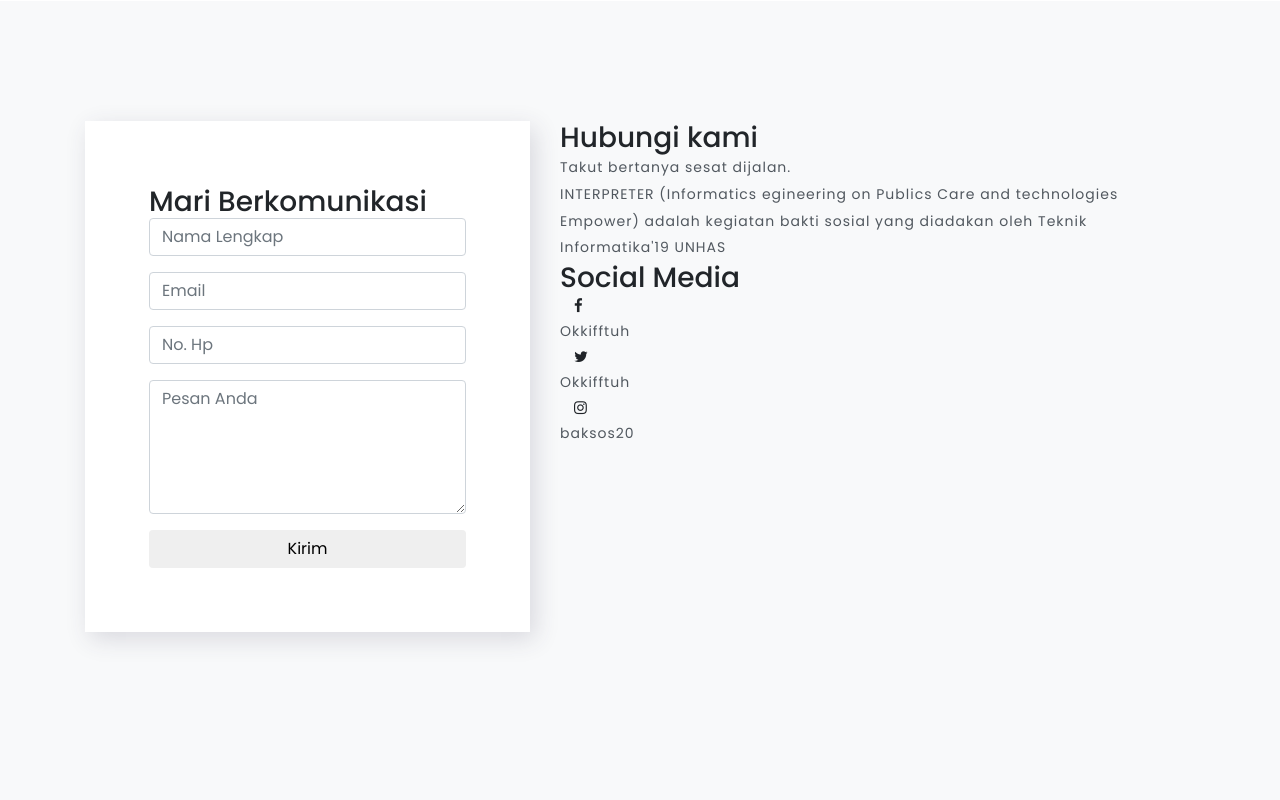
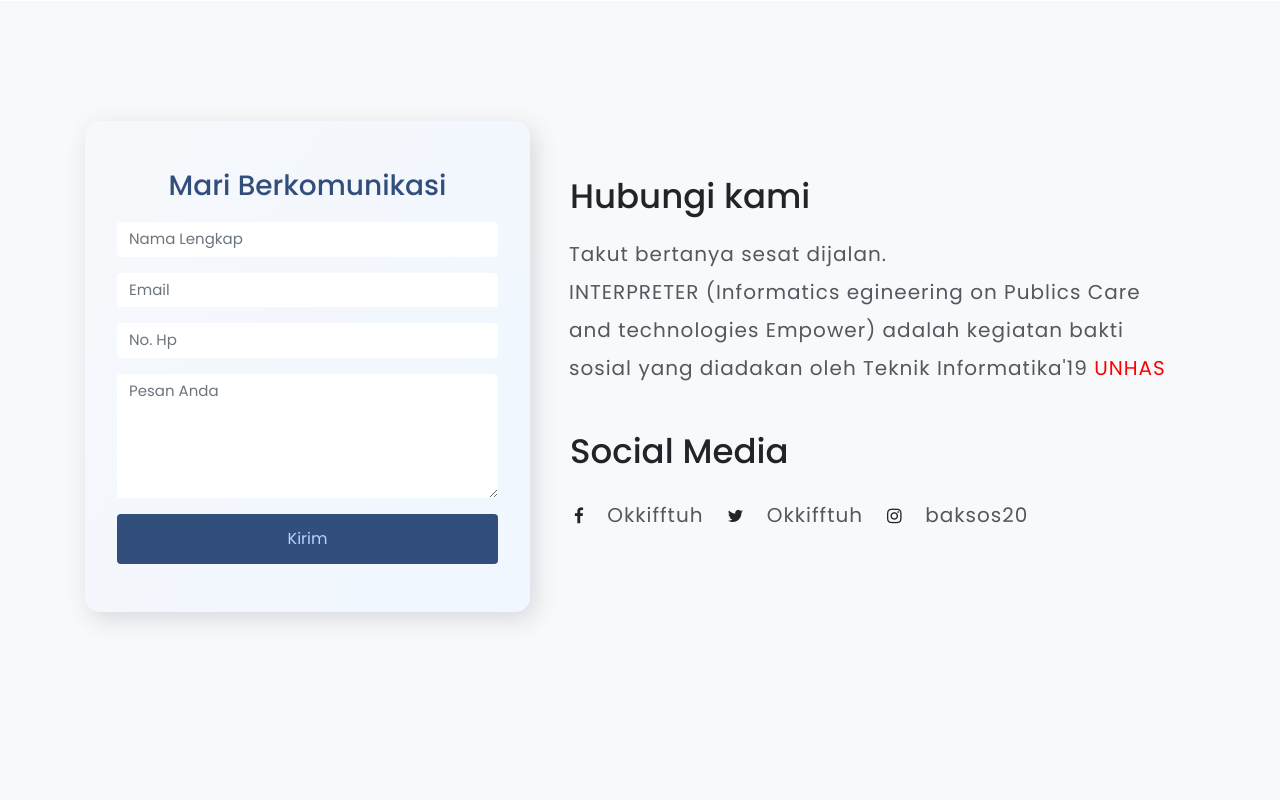
Before and after one commit to artyaaryatama/Website_Interpreter2020, a plain HTML site: page kontak_kami.html in a window 1280 px wide. Shown: the part 640-1440 px from the top of the page. Drawn offline with Linux system fonts and the light colour scheme.

Commit message:
Update style.css

```diff
--- a/css/style.css
+++ b/css/style.css
@@ -4,6 +4,78 @@ body {
     background: #FFF;
     font-family: 'Poppins', sans-serif;
 }
+
+
+/* css nya kontak kami */
+#contact .about-grid-main {
+    padding: 3em 2em 3em;
+    border-radius: 15px;
+    margin: 0 auto;
+    color: #324e7b;
+    background: linear-gradient(120deg, rgb(246, 248, 251), rgb(240, 247, 255));
+    -webkit-box-shadow: 5px 7px 23px 0px rgba(58, 52, 82, 0.16);
+    -moz-box-shadow: 5px 7px 23px 0px rgba(58, 52, 82, 0.16);
+    box-shadow: 5px 7px 23px 0px rgba(58, 52, 82, 0.16);
+}
+
+#contact #contact-desc .hubungi-kami {
+    padding: 55px 10px 13px 10px;
+    font-size: 34px;
+}
+#contact #contact-desc .get-social {
+    padding: 35px 10px 20px 10px;
+    font-size: 34px;
+}
+#contact .form-title {
+    padding-bottom: 20px;
+    text-align: center;
+}
+#contact form input {
+    font-size: 15px;
+    background: #fff ;
+    border: none;
+}
+#contact form textarea {
+    font-size: 15px;
+    background: #fff;
+    border: none;
+}
+#contact form button {
+    width: 100%;
+    height: 50px;
+    border: none;
+    background: #324e7b;
+    color: rgb(183, 211, 255);
+}
+#contact #contact-desc p {
+    padding: 5px 10px 44px 9px;
+    font-size: 20px;
+    letter-spacing: 1px;
+    line-height: 1.9;
+    color: #51585f;
+}
+#contact #contact-desc .social-media-contact p {
+    padding: 5px 10px 0px 9px;
+    font-size: 20px;
+    letter-spacing: 1px;
+    line-height: 1.9;
+    color: #51585f;
+}
+#contact #contact-desc p span {
+    color: red;
+}
+.social-media-contact a, p {
+    float: left;
+}
+.social-media-contact a {
+    color: #202428;
+    font-size: 17px;
+    letter-spacing: .5px;
+    margin: 0 14px;
+    font-weight: 400;
+    line-height: 3.0;
+}
+/* Akhir dari css kontak kami */
 
 body button,
 .btn,
```
